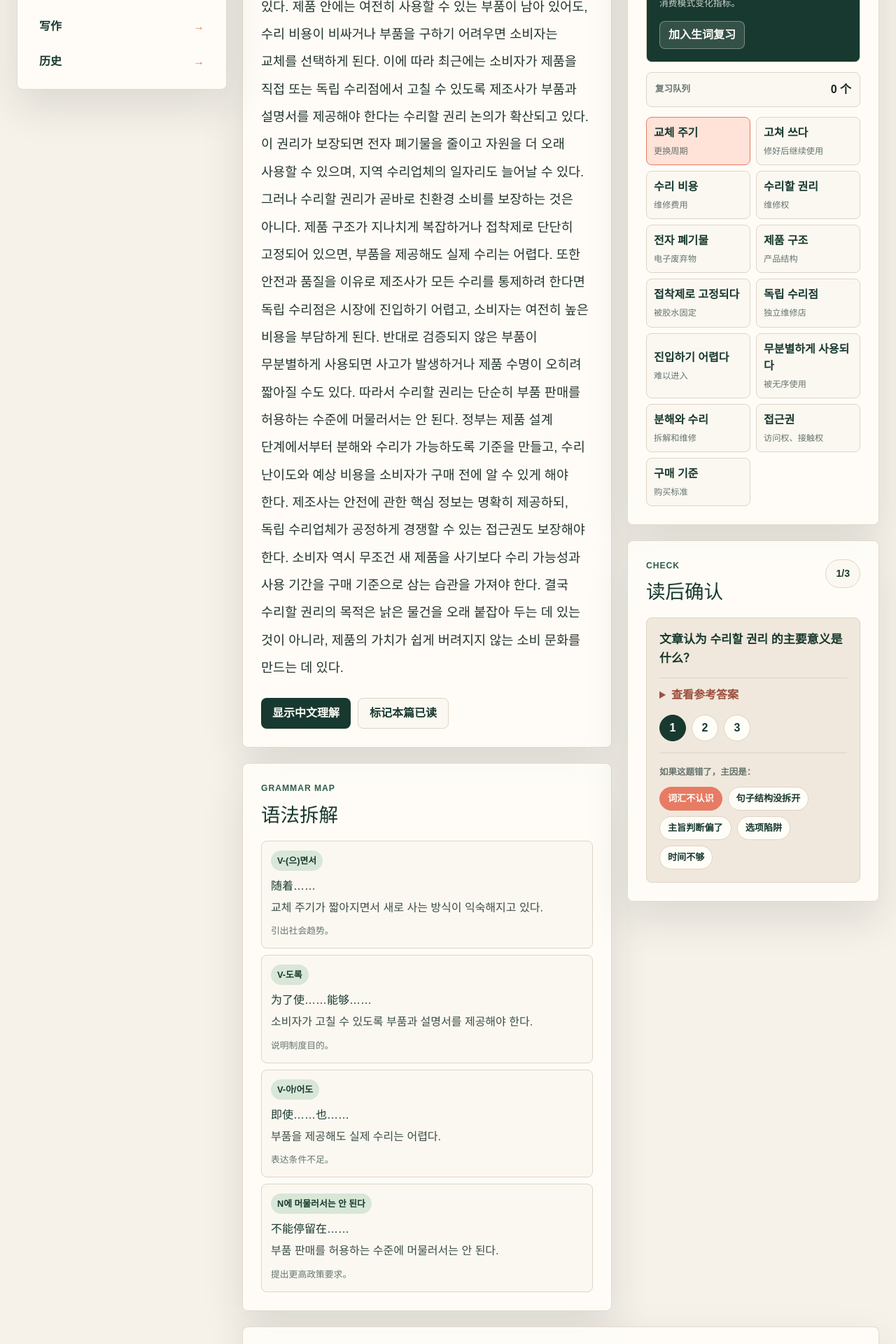
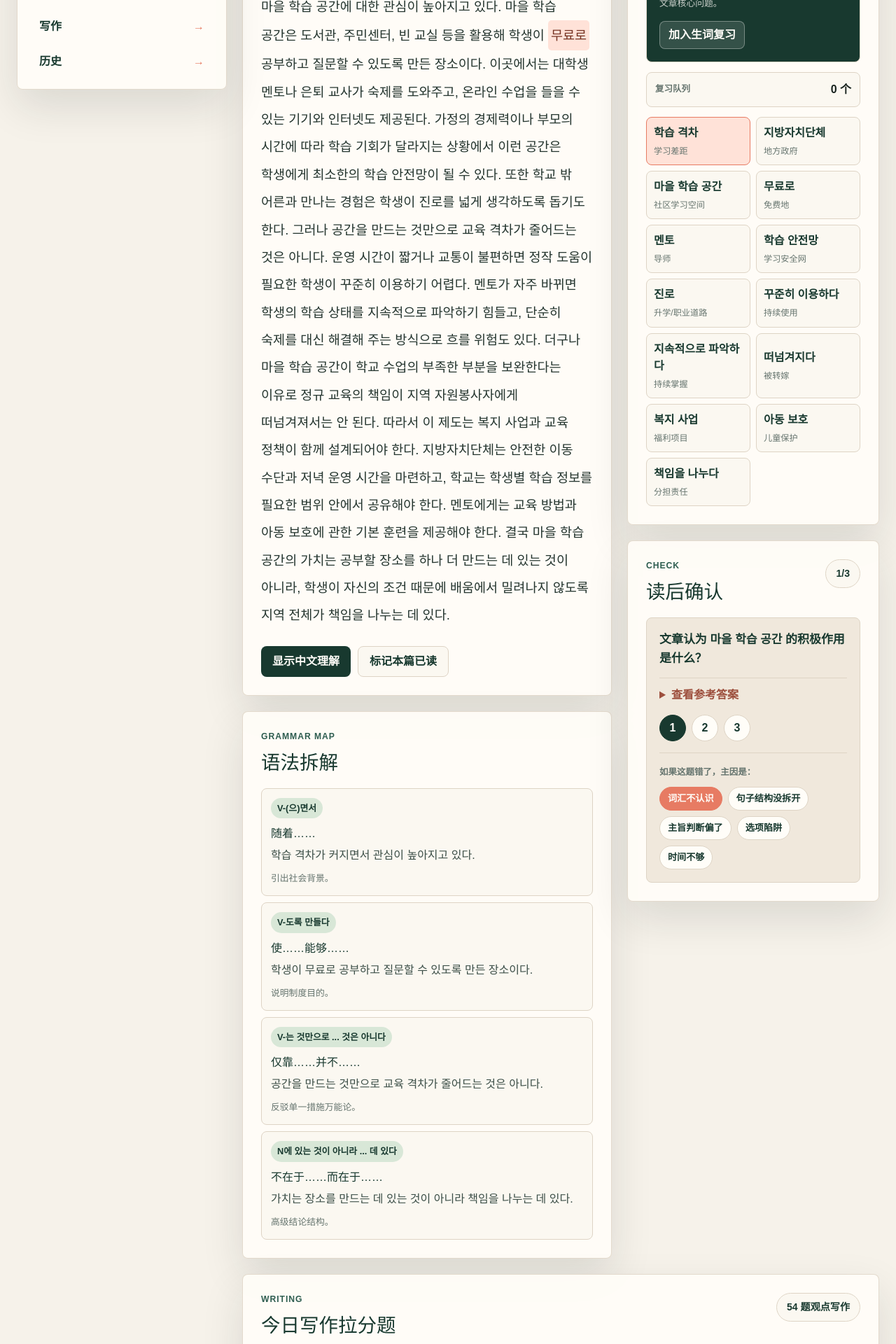
Before and after one commit to adia1223/daily-topik-lab, a Next.js app: page / in a window 1280 px wide. Shown: the part 880-2800 px from the top of the page at 70% size. Built offline with nearby package versions, Linux system fonts and the light colour scheme.

Commit message:
Add 2026-09-17 TOPIK reading

```diff
--- a/app/page.tsx
+++ b/app/page.tsx
@@ -3322,7 +3322,7 @@ const september15Reading: DailyReading = {
   },
 };
 
-const todayReading: DailyReading = {
+const september16Reading: DailyReading = {
   id: "2026-09-16-right-to-repair",
   date: "2026-09-16",
   title: "수리할 권리는 소비 문화를 바꿀 수 있는가",
@@ -3372,8 +3372,59 @@ const todayReading: DailyReading = {
   },
 };
 
+const todayReading: DailyReading = {
+  id: "2026-09-17-community-learning-gap",
+  date: "2026-09-17",
+  title: "마을 학습 공간은 교육 격차를 줄일 수 있는가",
+  level: "TOPIK II 5-6级",
+  topic: "教育 / 社会",
+  estimatedTime: "19 分钟",
+  korean:
+    "방과 후 학원에 갈 수 있는 학생과 그렇지 못한 학생 사이의 학습 격차가 커지면서, 지방자치단체와 학교가 함께 운영하는 마을 학습 공간에 대한 관심이 높아지고 있다. 마을 학습 공간은 도서관, 주민센터, 빈 교실 등을 활용해 학생이 무료로 공부하고 질문할 수 있도록 만든 장소이다. 이곳에서는 대학생 멘토나 은퇴 교사가 숙제를 도와주고, 온라인 수업을 들을 수 있는 기기와 인터넷도 제공된다. 가정의 경제력이나 부모의 시간에 따라 학습 기회가 달라지는 상황에서 이런 공간은 학생에게 최소한의 학습 안전망이 될 수 있다. 또한 학교 밖 어른과 만나는 경험은 학생이 진로를 넓게 생각하도록 돕기도 한다. 그러나 공간을 만드는 것만으로 교육 격차가 줄어드는 것은 아니다. 운영 시간이 짧거나 교통이 불편하면 정작 도움이 필요한 학생이 꾸준히 이용하기 어렵다. 멘토가 자주 바뀌면 학생의 학습 상태를 지속적으로 파악하기 힘들고, 단순히 숙제를 대신 해결해 주는 방식으로 흐를 위험도 있다. 더구나 마을 학습 공간이 학교 수업의 부족한 부분을 보완한다는 이유로 정규 교육의 책임이 지역 자원봉사자에게 떠넘겨져서는 안 된다. 따라서 이 제도는 복지 사업과 교육 정책이 함께 설계되어야 한다. 지방자치단체는 안전한 이동 수단과 저녁 운영 시간을 마련하고, 학교는 학생별 학습 정보를 필요한 범위 안에서 공유해야 한다. 멘토에게는 교육 방법과 아동 보호에 관한 기본 훈련을 제공해야 한다. 결국 마을 학습 공간의 가치는 공부할 장소를 하나 더 만드는 데 있는 것이 아니라, 학생이 자신의 조건 때문에 배움에서 밀려나지 않도록 지역 전체가 책임을 나누는 데 있다.",
+  chinese:
+    "随着能去课后补习班的学生与不能去的学生之间学习差距扩大，地方政府和学校共同运营的社区学习空间受到关注。社区学习空间是利用图书馆、居民中心、空教室等，让学生可以免费学习和提问的场所。在这里，大学生导师或退休教师会帮助学生完成作业，也会提供能听线上课程的设备和网络。在学习机会因家庭经济能力或父母时间而不同的情况下，这类空间可以成为学生最低限度的学习安全网。此外，与校外成年人接触的经历，也能帮助学生更广泛地思考未来道路。然而，仅仅建成空间并不会减少教育差距。如果开放时间短或交通不便，真正需要帮助的学生很难持续使用。导师频繁更换，也难以持续掌握学生学习状态；服务还可能流向替学生完成作业的方式。再者，不能因为社区学习空间补足学校教学不足，就把正规教育责任转嫁给地区志愿者。因此，该制度应由福利项目和教育政策共同设计。地方政府应提供安全交通方式和晚间运营时间，学校则应在必要范围内共享学生学习信息。导师也应接受教学方法和儿童保护方面的基本培训。归根结底，社区学习空间的价值不在于再增加一个学习场所，而在于让整个地区共同分担责任，使学生不因自身条件而被学习排除在外。",
+  tokens: [
+    { korean: "학습 격차", reading: "hak-seup gyeok-cha", meaning: "学习差距", grammar: "명사구", note: "文章核心问题。" },
+    { korean: "지방자치단체", reading: "ji-bang ja-chi-dan-che", meaning: "地方政府", grammar: "명사", note: "政策运营主体之一。" },
+    { korean: "마을 학습 공간", reading: "ma-eul hak-seup gong-gan", meaning: "社区学习空间", grammar: "명사구", note: "核心制度。" },
+    { korean: "무료로", reading: "mu-ryo-ro", meaning: "免费地", grammar: "부사", note: "说明公共性。" },
+    { korean: "멘토", reading: "men-to", meaning: "导师", grammar: "명사", note: "支持学习的人力资源。" },
+    { korean: "학습 안전망", reading: "hak-seup an-jeon-mang", meaning: "学习安全网", grammar: "명사구", note: "制度价值。" },
+    { korean: "진로", reading: "jin-ro", meaning: "升学/职业道路", grammar: "명사", note: "学习支持的扩展效果。" },
+    { korean: "꾸준히 이용하다", reading: "kku-jun-hi i-yong-ha-da", meaning: "持续使用", grammar: "동사구", note: "政策有效性的条件。" },
+    { korean: "지속적으로 파악하다", reading: "ji-sok-jeo-geu-ro pa-ak-ha-da", meaning: "持续掌握", grammar: "동사구", note: "导师稳定性的作用。" },
+    { korean: "떠넘겨지다", reading: "tteo-neom-gyeo-ji-da", meaning: "被转嫁", grammar: "피동", note: "责任转移风险。" },
+    { korean: "복지 사업", reading: "bok-ji sa-eop", meaning: "福利项目", grammar: "명사구", note: "需要协同的政策领域。" },
+    { korean: "아동 보호", reading: "a-dong bo-ho", meaning: "儿童保护", grammar: "명사구", note: "导师培训内容。" },
+    { korean: "책임을 나누다", reading: "chae-gi-meul na-nu-da", meaning: "分担责任", grammar: "동사구", note: "结论目标。" },
+  ],
+  grammarPoints: [
+    { pattern: "V-(으)면서", meaning: "随着……", example: "학습 격차가 커지면서 관심이 높아지고 있다.", note: "引出社会背景。" },
+    { pattern: "V-도록 만들다", meaning: "使……能够……", example: "학생이 무료로 공부하고 질문할 수 있도록 만든 장소이다.", note: "说明制度目的。" },
+    { pattern: "V-는 것만으로 ... 것은 아니다", meaning: "仅靠……并不……", example: "공간을 만드는 것만으로 교육 격차가 줄어드는 것은 아니다.", note: "反驳单一措施万能论。" },
+    { pattern: "N에 있는 것이 아니라 ... 데 있다", meaning: "不在于……而在于……", example: "가치는 장소를 만드는 데 있는 것이 아니라 책임을 나누는 데 있다.", note: "高级结论结构。" },
+  ],
+  quiz: [
+    { question: "文章认为 마을 학습 공간 的积极作用是什么？", answer: "它能为缺少课外资源的学生提供免费学习、提问、设备和网络支持，成为最低限度的学习安全网。" },
+    { question: "为什么仅仅建设空间不能减少教育差距？", answer: "如果开放时间短、交通不便、导师频繁更换，真正需要帮助的学生难以持续使用，学习状态也难以被持续掌握。" },
+    { question: "作者认为该制度应如何运营？", answer: "应由福利和教育政策共同设计，提供安全交通和晚间运营，学校适度共享学习信息，并培训导师的教学和儿童保护能力。" },
+  ],
+  writingDrill: {
+    type: "54 题观点写作",
+    prompt:
+      "마을 학습 공간이 교육 격차 해소에 미치는 영향에 대해 쓰십시오. 학습 안전망과 진로 탐색이라는 장점, 운영 시간과 멘토 안정성 문제를 모두 언급하고, 효과적인 운영 방안을 두 가지 이상 제시하십시오.",
+    checklist: ["마을 학습 공간", "교육 격차", "학습 안전망", "멘토", "지역 책임"],
+    sentenceBank: [
+      "마을 학습 공간은 경제적 조건 때문에 학습 기회를 얻기 어려운 학생에게 안전망이 될 수 있다.",
+      "그러나 운영 시간이 짧거나 멘토가 자주 바뀌면 지속적인 학습 지원이 어렵다.",
+      "따라서 지방자치단체와 학교는 교통, 운영 시간, 멘토 교육을 함께 설계해야 한다.",
+    ],
+  },
+};
+
 const readingArchive: DailyReading[] = [
   todayReading,
+  september16Reading,
   september15Reading,
   september14Reading,
   september13Reading,
```
Also changed, not shown: 1 other file (tests, documents, lock files or other folders).
